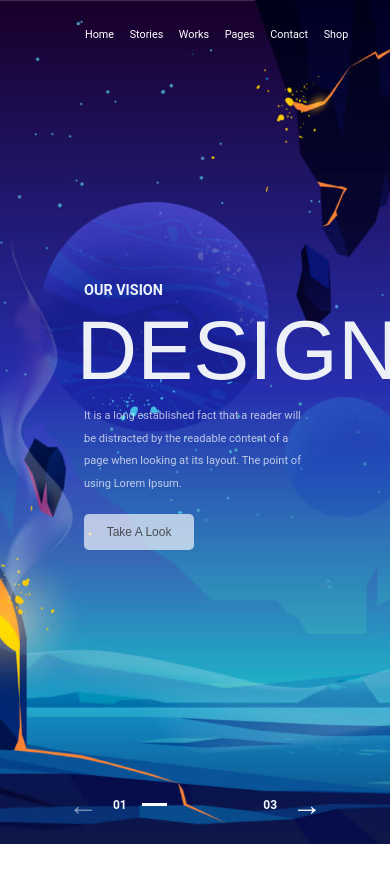
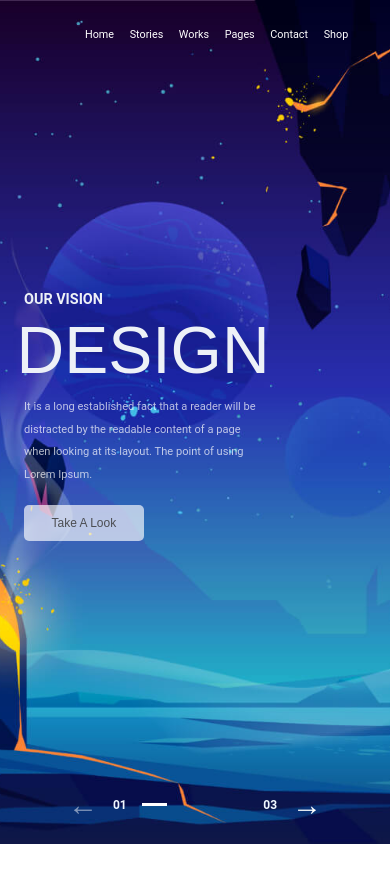
Before and after one commit to MatheusDias96/HomeCarousel, a plain HTML site: page index.html in a window 390 px wide. Drawn offline with Linux system fonts and the light colour scheme; a web font is replaced by a local one.

Commit message:
Ajustes dos paddings

```diff
--- a/styles/background.css
+++ b/styles/background.css
@@ -107,4 +107,11 @@
     height: 0.3rem;
     width: 2.125rem;
   }
+  .content{
+   padding: 0 2rem;
+  }
+  header{
+    padding: 1.2rem 2rem  ;
+  }
+
 }
--- a/styles/global.css
+++ b/styles/global.css
@@ -32,4 +32,5 @@ body {
   .d-none-mobile {
     display: none;
   }
+
 }
--- a/styles/infos.css
+++ b/styles/infos.css
@@ -64,7 +64,7 @@ p {
   }
 
   .title {
-    font-size: 7rem;
+    font-size: 5.5rem;
   }
   p {
     font-size: 0.925rem;
```
Also changed, not shown: 1 other file.
